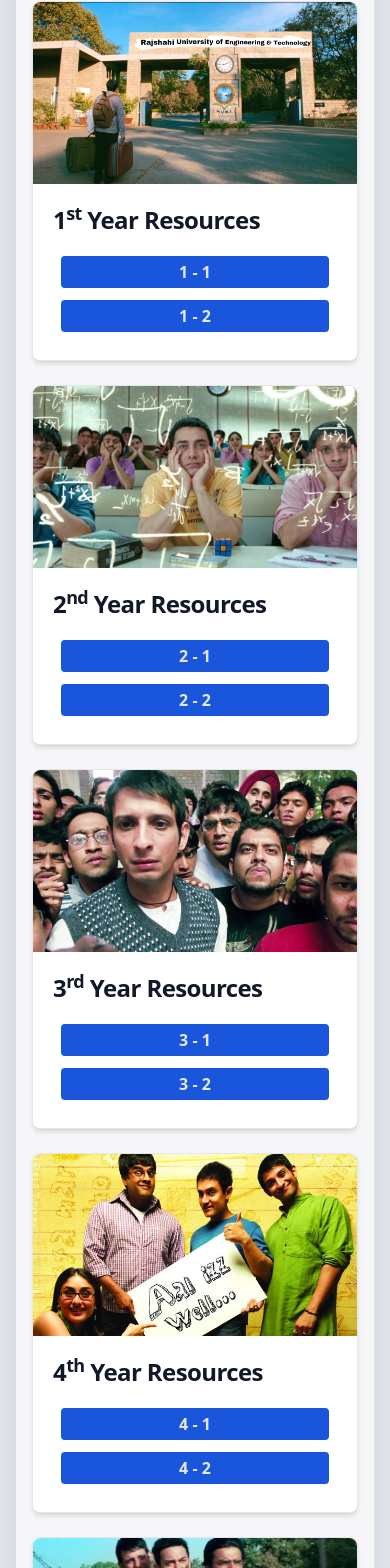
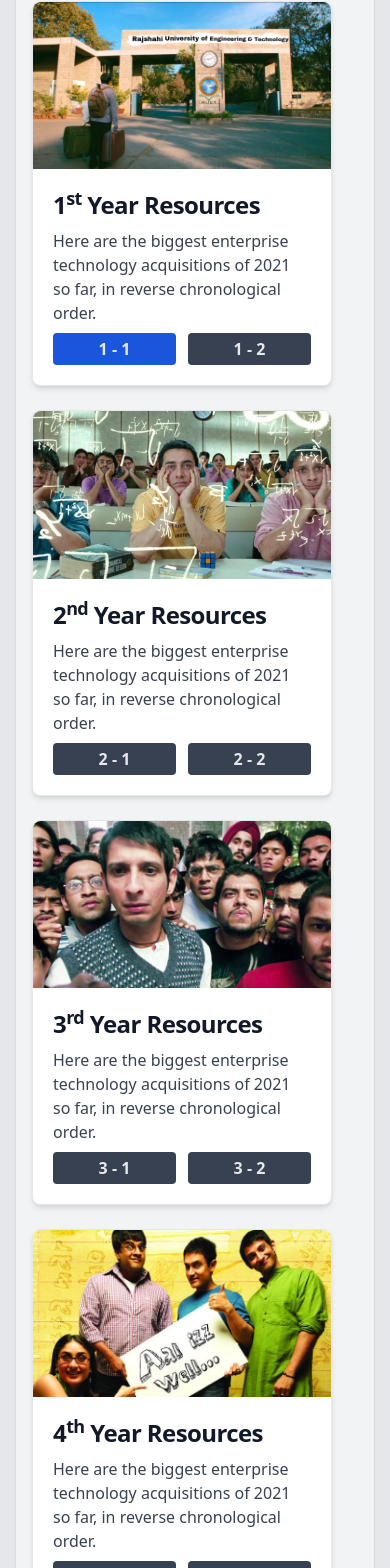
Before and after one commit to rabbi6272/ruet_cse_archive, a Next.js app: page /resources in a window 390 px wide. Shown: the part 227-1795 px from the top of the page. Built offline with nearby package versions, Linux system fonts and the light colour scheme.

Commit message:
updated style in resources page

```diff
--- a/app/page.jsx
+++ b/app/page.jsx
@@ -5,8 +5,11 @@ import { IntroSection } from "@/components/home-page/intro-section";
 export default function Home() {
   return (
     <div className="w-full">
+      <br />
+      <br />
       {/* Intro Section */}
       <IntroSection />
+      <br />
 
       {/* Slideshow */}
       <Slideshow />
--- a/app/resources/page.jsx
+++ b/app/resources/page.jsx
@@ -8,6 +8,7 @@ export default function Resources() {
       <br />
       <CardGrid />
       <br />
+      <br />
     </div>
   );
 }
--- a/components/footer/footer.jsx
+++ b/components/footer/footer.jsx
@@ -12,7 +12,7 @@ export function FooterComponent() {
   return (
     <footer
       data-testid="flowbite-footer"
-      className="morphic-effect bg-morphic-light bg-[#ffffffe6] dark:bg-[#071a26] rounded-lg shadow-sm md:flex md:items-center md:justify-between w-full p-6 lg:px-14 lg:py-6"
+      className="morphic-effect bg-morphic-light bg-[#ffffffe6] dark:bg-[#071a26] rounded-t-lg shadow-sm md:flex md:items-center md:justify-between w-full p-6 lg:px-14 lg:py-6"
     >
       <div className="w-full">
         <div className="grid w-full justify-between sm:flex sm:justify-between md:flex md:grid-cols-1">
@@ -43,7 +43,7 @@ export function FooterComponent() {
                 </li>
                 <li className="me-4 last:mr-0 md:mr-6">
                   <Link href="#" className="hover:underline">
-                    RUET CSE (sec c)
+                    RUET CSE
                   </Link>
                 </li>
               </ul>
--- a/components/home-page/intro-section.jsx
+++ b/components/home-page/intro-section.jsx
@@ -9,8 +9,6 @@ export function IntroSection() {
       transition={{ duration: 0.5 }}
       className="text-center flex flex-col mx-auto px-4 sm:px-6 lg:px-8"
     >
-      <br />
-      <br />
       {/*Intro Header*/}
       <h1 className="text-4xl lg:text-5xl font-bold text-gray-900 dark:text-gray-200">
         Welcome to CSE Archive!
@@ -18,7 +16,6 @@ export function IntroSection() {
       <p className="mt-4 text-lg text-gray-600 dark:text-gray-400">
         A web application to store and share your ideas and innovations.
       </p>
-      <br />
     </motion.div>
   );
 }
--- a/components/resources/CardGrid.jsx
+++ b/components/resources/CardGrid.jsx
@@ -14,8 +14,8 @@ export function CardGrid() {
     <motion.div
       initial={{ opacity: 0 }}
       animate={{ opacity: 1 }}
-      transition={{ duration: 0.5, delay: 0.6 }}
-      className="w-full morphic-effect bg-[#ffffffa3] dark:bg-gray-800 px-4 lg:px-6 py-8 rounded-lg shadow"
+      transition={{ duration: 0.5 }}
+      className="w-full  bg-[#ffffff78] dark:bg-slate-700 px-4 lg:px-6 py-8 rounded-lg shadow"
     >
       <h1 className="text-center font-bold leading-none tracking-tight text-gray-800 dark:text-gray-200 text-4xl md:text-5xl ">
         Usefull Resources
@@ -25,13 +25,17 @@ export function CardGrid() {
 
       <div className="grid grid-cols-1 mx-auto sm:grid-cols-2 lg:grid-cols-3 xl:grid-cols-4 2xl:grid-cols-5 gap-6">
         {/* Card 1 */}
-        <div className="md:max-w-[350px] max-w-sm bg-white dark:bg-[#071a26] border border-gray-200 dark:border-gray-900 rounded-lg shadow-md ">
+        <div className="md:max-w-[350px] max-w-[300px] bg-white dark:bg-[#071a26] border border-gray-200 dark:border-gray-900 rounded-lg shadow-md ">
           <Image className="rounded-t-lg" src={image0} alt="image0" />
           <div className="p-5">
-            <h5 className="mb-3 text-2xl font-semibold tracking-tight text-gray-900 dark:text-gray-200">
+            <h5 className="mb-2 text-2xl font-semibold tracking-tight text-gray-900 dark:text-gray-200">
               1<sup>st</sup> Year Resources
             </h5>
-            <div className="flex flex-col gap-3 p-2">
+            <p className="mb-2 font-normal text-gray-700 dark:text-gray-400">
+              Here are the biggest enterprise technology acquisitions of 2021 so
+              far, in reverse chronological order.
+            </p>
+            <div className="flex gap-3 ">
               <Link
                 href={
                   "https://drive.google.com/drive/folders/1xbyCdj3XQ9AsCCF8ImI13HCo25JEhgUJ?usp=drive_link"
@@ -44,208 +48,127 @@ export function CardGrid() {
               </Link>
               <Link
                 href={""}
-                className="w-full rounded bg-blue-700 hover:bg-blue-800 text-center font-semibold text-gray-200 p-1"
+                onClick={() => alert("Link not ready yet!")}
+                className="w-full rounded bg-gray-700 hover:bg-gray-800 text-center font-semibold text-gray-200 p-1"
               >
                 {" "}
                 1 - 2
               </Link>
             </div>
-            {/* <p className="mb-3 font-normal text-gray-700 dark:text-gray-400">
-              Here are the biggest enterprise technology acquisitions of 2021 so
-              far, in reverse chronological order.
-            </p>
-            <Link
-              href="#"
-              className="inline-flex items-center px-3 py-2 text-sm font-medium text-center text-white bg-blue-700 rounded-lg hover:bg-blue-800 focus:ring-4 focus:outline-none focus:ring-blue-300 dark:bg-blue-600 dark:hover:bg-blue-700 dark:focus:ring-blue-800"
-            >
-              Read more
-              <svg
-                className="rtl:rotate-180 w-3.5 h-3.5 ms-2"
-                aria-hidden="true"
-                xmlns="http://www.w3.org/2000/svg"
-                fill="none"
-                viewBox="0 0 14 10"
-              >
-                <path
-                  stroke="currentColor"
-                  strokeLinecap="round"
-                  strokeLinejoin="round"
-                  strokeWidth="2"
-                  d="M1 5h12m0 0L9 1m4 4L9 9"
-                />
-              </svg>
-            </Link> */}
           </div>
         </div>
 
         {/* Card 2 */}
-        <div className="md:max-w-[350px] max-w-sm bg-white dark:bg-[#071a26] border border-gray-200 dark:border-gray-800 rounded-lg shadow-md ">
+        <div className="md:max-w-[350px] max-w-[300px] bg-white dark:bg-[#071a26] border border-gray-200 dark:border-gray-800 rounded-lg shadow-md ">
           <Image className="rounded-t-lg" src={image1} alt="image0" />
           <div className="p-5">
-            <h5 className="mb-3 text-2xl font-semibold tracking-tight text-gray-900 dark:text-gray-200">
+            <h5 className="mb-2 text-2xl font-semibold tracking-tight text-gray-900 dark:text-gray-200">
               2<sup>nd</sup> Year Resources
             </h5>
-            <div className="flex flex-col gap-3 p-2">
+            <p className="mb-2 font-normal text-gray-700 dark:text-gray-400">
+              Here are the biggest enterprise technology acquisitions of 2021 so
+              far, in reverse chronological order.
+            </p>
+            <div className="flex gap-3 ">
               <Link
                 href={""}
-                className="w-full rounded bg-blue-700 hover:bg-blue-800 text-center font-semibold text-gray-200 p-1"
+                onClick={() => alert("Link not ready yet!")}
+                className="w-full rounded bg-gray-700 hover:bg-gray-800 text-center font-semibold text-gray-200 p-1"
               >
                 {" "}
                 2 - 1
               </Link>
               <Link
                 href={""}
-                className="w-full rounded bg-blue-700 hover:bg-blue-800 text-center font-semibold text-gray-200 p-1"
+                onClick={() => alert("Link not ready yet!")}
+                className="w-full rounded bg-gray-700 hover:bg-gray-800 text-center font-semibold text-gray-200 p-1"
               >
                 {" "}
                 2 - 2
               </Link>
             </div>
-            {/* <p className="mb-3 font-normal text-gray-700 dark:text-gray-400">
-              Here are the biggest enterprise technology acquisitions of 2021 so
-              far, in reverse chronological order.
-            </p>
-            <Link
-              href="#"
-              className="inline-flex items-center px-3 py-2 text-sm font-medium text-center text-white bg-blue-700 rounded-lg hover:bg-blue-800 focus:ring-4 focus:outline-none focus:ring-blue-300 dark:bg-blue-600 dark:hover:bg-blue-700 dark:focus:ring-blue-800"
-            >
-              Read more
-              <svg
-                className="rtl:rotate-180 w-3.5 h-3.5 ms-2"
-                aria-hidden="true"
-                xmlns="http://www.w3.org/2000/svg"
-                fill="none"
-                viewBox="0 0 14 10"
-              >
-                <path
-                  stroke="currentColor"
-                  strokeLinecap="round"
-                  strokeLinejoin="round"
-                  strokeWidth="2"
-                  d="M1 5h12m0 0L9 1m4 4L9 9"
-                />
-              </svg>
-            </Link> */}
           </div>
         </div>
 
         {/* Card 3 */}
-        <div className="md:max-w-[350px] max-w-sm bg-white dark:bg-[#071a26] border border-gray-200 dark:border-gray-800 rounded-lg shadow-md ">
+        <div className="md:max-w-[350px] max-w-[300px] bg-white dark:bg-[#071a26] border border-gray-200 dark:border-gray-800 rounded-lg shadow-md ">
           <Image className="rounded-t-lg" src={image2} alt="image0" />
           <div className="p-5">
-            <h5 className="mb-3 text-2xl font-semibold tracking-tight text-gray-900 dark:text-gray-200">
+            <h5 className="mb-2 text-2xl font-semibold tracking-tight text-gray-900 dark:text-gray-200">
               3<sup>rd</sup> Year Resources
             </h5>
-            <div className="flex flex-col gap-3 p-2">
+            <p className="mb-2 font-normal text-gray-700 dark:text-gray-400">
+              Here are the biggest enterprise technology acquisitions of 2021 so
+              far, in reverse chronological order.
+            </p>
+            <div className="flex gap-3 ">
               <Link
                 href={""}
-                className="w-full rounded bg-blue-700 hover:bg-blue-800 text-center font-semibold text-gray-200 p-1"
+                onClick={() => alert("Link not ready yet!")}
+                className="w-full rounded bg-gray-700 hover:bg-gray-800 text-center font-semibold text-gray-200 p-1"
               >
                 {" "}
                 3 - 1
               </Link>
               <Link
                 href={""}
-                className="w-full rounded bg-blue-700 hover:bg-blue-800 text-center font-semibold text-gray-200 p-1"
+                onClick={() => alert("Link not ready yet!")}
+                className="w-full rounded bg-gray-700 hover:bg-gray-800 text-center font-semibold text-gray-200 p-1"
               >
                 {" "}
                 3 - 2
               </Link>
             </div>
-            {/* <p className="mb-3 font-normal text-gray-700 dark:text-gray-400">
-              Here are the biggest enterprise technology acquisitions of 2021 so
-              far, in reverse chronological order.
-            </p>
-            <Link
-              href="#"
-              className="inline-flex items-center px-3 py-2 text-sm font-medium text-center text-white bg-blue-700 rounded-lg hover:bg-blue-800 focus:ring-4 focus:outline-none focus:ring-blue-300 dark:bg-blue-600 dark:hover:bg-blue-700 dark:focus:ring-blue-800"
-            >
-              Read more
-              <svg
-                className="rtl:rotate-180 w-3.5 h-3.5 ms-2"
-                aria-hidden="true"
-                xmlns="http://www.w3.org/2000/svg"
-                fill="none"
-                viewBox="0 0 14 10"
-              >
-                <path
-                  stroke="currentColor"
-                  strokeLinecap="round"
-                  strokeLinejoin="round"
-                  strokeWidth="2"
-                  d="M1 5h12m0 0L9 1m4 4L9 9"
-                />
-              </svg>
-            </Link> */}
           </div>
         </div>
 
         {/* Card 4 */}
-        <div className="md:max-w-[350px] max-w-sm bg-white dark:bg-[#071a26] border border-gray-200 dark:border-gray-800 rounded-lg shadow-md ">
+        <div className="md:max-w-[350px] max-w-[300px] bg-white dark:bg-[#071a26] border border-gray-200 dark:border-gray-800 rounded-lg shadow-md ">
           <Image className="rounded-t-lg" src={image3} alt="image0" />
           <div className="p-5">
-            <h5 className="mb-3 text-2xl font-semibold tracking-tight text-gray-900 dark:text-gray-200">
+            <h5 className="mb-2 text-2xl font-semibold tracking-tight text-gray-900 dark:text-gray-200">
               4<sup>th</sup> Year Resources
             </h5>
-            <div className="flex flex-col gap-3 p-2">
+            <p className="mb-2 font-normal text-gray-700 dark:text-gray-400">
+              Here are the biggest enterprise technology acquisitions of 2021 so
+              far, in reverse chronological order.
+            </p>
+            <div className="flex gap-3 ">
               <Link
                 href={""}
-                className="w-full rounded bg-blue-700 hover:bg-blue-800 text-center font-semibold text-gray-200 p-1"
+                onClick={() => alert("Link not ready yet!")}
+                className="w-full rounded bg-gray-700 hover:bg-gray-800 text-center font-semibold text-gray-200 p-1"
               >
                 {" "}
                 4 - 1
               </Link>
               <Link
                 href={""}
-                className="w-full rounded bg-blue-700 hover:bg-blue-800 text-center font-semibold text-gray-200 p-1"
+                onClick={() => alert("Link not ready yet!")}
+                className="w-full rounded bg-gray-700 hover:bg-gray-800 text-center font-semibold text-gray-200 p-1"
               >
                 {" "}
                 4 - 2
               </Link>
             </div>
-            {/* <p className="mb-3 font-normal text-gray-700 dark:text-gray-400">
-              Here are the biggest enterprise technology acquisitions of 2021 so
-              far, in reverse chronological order.
-            </p>
-            <Link
-              href="#"
-              className="inline-flex items-center px-3 py-2 text-sm font-medium text-center text-white bg-blue-700 rounded-lg hover:bg-blue-800 focus:ring-4 focus:outline-none focus:ring-blue-300 dark:bg-blue-600 dark:hover:bg-blue-700 dark:focus:ring-blue-800"
-            >
-              Read more
-              <svg
-                className="rtl:rotate-180 w-3.5 h-3.5 ms-2"
-                aria-hidden="true"
-                xmlns="http://www.w3.org/2000/svg"
-                fill="none"
-                viewBox="0 0 14 10"
-              >
-                <path
-                  stroke="currentColor"
-                  strokeLinecap="round"
-                  strokeLinejoin="round"
-                  strokeWidth="2"
-                  d="M1 5h12m0 0L9 1m4 4L9 9"
-                />
-              </svg>
-            </Link> */}
           </div>
         </div>
 
         {/* Card 5 */}
-        <div className="max-w-sm bg-white dark:bg-[#071a26] border border-gray-200 dark:border-gray-800 rounded-lg shadow-md ">
+        <div className="max-w-[300px] bg-white dark:bg-[#071a26] border border-gray-200 dark:border-gray-800 rounded-lg shadow-md ">
           <Link href="#">
             <img className="rounded-t-lg" src="/images/image4.jpg" alt="" />
           </Link>
           <div className="p-5">
             <Link href="#">
-              <h5 className="mb-3 text-2xl font-semibold tracking-tight text-gray-900 dark:text-gray-200">
+              <h5 className="mb-4 text-2xl font-semibold tracking-tight text-gray-900 dark:text-gray-200">
                 Higer Studies & Internship Deatils
               </h5>
             </Link>
 
             <Link
               href="#"
-              className="inline-flex items-center px-3 py-2 text-sm font-medium text-center text-white bg-blue-700 rounded-lg hover:bg-blue-800 focus:ring-4 focus:outline-none focus:ring-blue-300 dark:bg-blue-600 dark:hover:bg-blue-700 dark:focus:ring-blue-800"
+              className="inline-flex items-center px-3 py-2 text-sm font-medium text-center text-white bg-gray-700 rounded-lg hover:bg-gray-800 focus:ring-4 focus:outline-none"
             >
               Read more
               <svg
```
